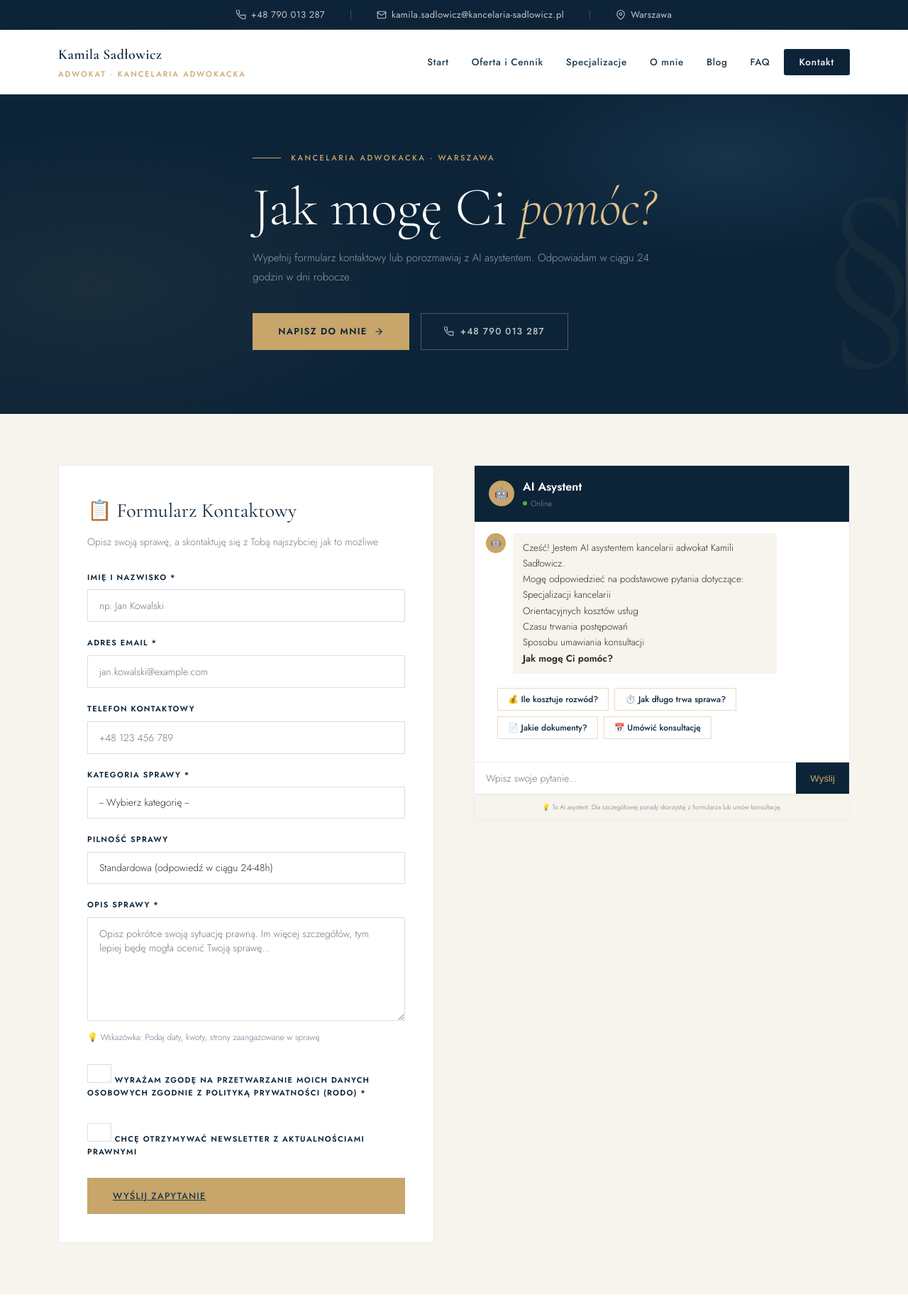
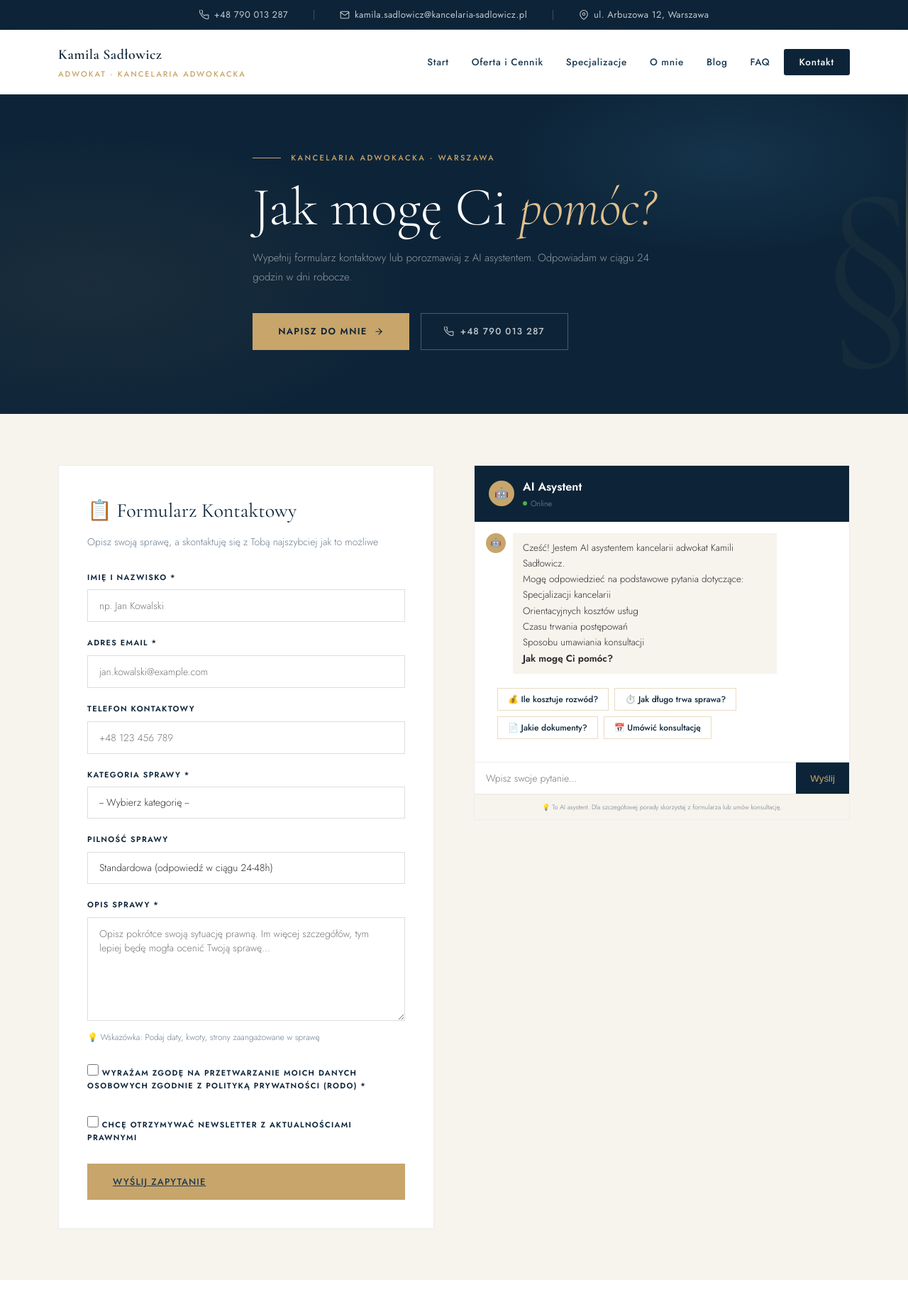
Before and after one commit to sebastian-c87/kancelaria, a PHP site: page /kontakt.html in a window 1280 px wide. Shown: the top 1848 px of the page at 71% size. Run offline with PHP 8.4, Linux system fonts and the light colour scheme.

Commit message:
Poprawki UI: checkbox RODO, blog KRS/Kapiński, adres kancelarii
- Naprawia błąd CSS: appearance:none na .form-group input ukrywał checkbox RODO
  w formularzu kontaktowym; dodano appearance:auto dla input[type=checkbox/radio]
- Artykuł 5 (KRS): dodano kluczowy detal prawny — TK zabezpieczył art. 11d ust. 6
  (ponowne głosowanie zwykłą większością), ale Sejm głosował wg art. 11d ust. 5
  (3/5 głosujących); bojkot PiS paradoksalnie ułatwił osiągnięcie progu 3/5;
  cytat Czarzastego: "TK zabezpieczył nie ten przepis"
- Artykuł 6 (Kapiński): zmiana grafiki z blog-2.png na blog-4.png (lepsza tematycznie)
- Adres kancelarii: ul. Arbuzowa 12, 02-747 Warszawa (Mokotów) dodany do:
  topbara, stopki i karty lokalizacji na kontakt.html we wszystkich 7 stronach
- Schema.org JSON-LD: dodano streetAddress, postalCode, addressRegion i geo
  (GeoCoordinates) do wszystkich stron — poprawa SEO lokalnego

https://claude.ai/code/session_01McNJfM4Qb1WXN3691V5seg

```diff
--- a/assets/css/subpages.css
+++ b/assets/css/subpages.css
@@ -942,6 +942,13 @@
     transition: border-color .2s, box-shadow .2s;
     outline: none;
     appearance: none;
+}
+.form-group input[type="checkbox"],
+.form-group input[type="radio"] {
+    appearance: auto;
+    width: auto;
+    height: auto;
+    padding: 0;
 }
 .form-group input:focus,
 .form-group textarea:focus,
--- a/faq.html
+++ b/faq.html
@@ -106,7 +106,7 @@
         <div class="sep"></div>
         <span>
             <svg width="14" height="14" viewBox="0 0 24 24" fill="none" stroke="currentColor" stroke-width="1.8" stroke-linecap="round" stroke-linejoin="round"><path d="M21 10c0 7-9 13-9 13s-9-6-9-13a9 9 0 0118 0z"/><circle cx="12" cy="10" r="3"/></svg>
-            Warszawa
+            ul. Arbuzowa 12, Warszawa
         </span>
     </div>
 </div>
@@ -1356,7 +1356,7 @@
                 <p>Tel: <a href="tel:+48790013287">+48 790 013 287</a></p>
                 <p>E-mail: <a href="mailto:kamila.sadlowicz@kancelaria-sadlowicz.pl">kamila.sadlowicz@kancelaria-sadlowicz.pl</a></p>
                 <p>LinkedIn: <a href="https://www.linkedin.com/in/kamila-s-b20a8012a/" target="_blank">Profil LinkedIn</a></p>
-                <p style="margin-top:16px;">Warszawa</p>
+                <p style="margin-top:16px;">ul. Arbuzowa 12<br>02-747 Warszawa (Mokotów)</p>
             </div>
         </div>
         <div class="footer-bottom">
--- a/kontakt.html
+++ b/kontakt.html
@@ -29,8 +29,16 @@
         "email": "kamila.sadlowicz@kancelaria-sadlowicz.pl",
         "address": {
           "@type": "PostalAddress",
+          "streetAddress": "ul. Arbuzowa 12",
+          "postalCode": "02-747",
           "addressLocality": "Warszawa",
+          "addressRegion": "Mazowieckie",
           "addressCountry": "PL"
+        },
+        "geo": {
+          "@type": "GeoCoordinates",
+          "latitude": 52.1503,
+          "longitude": 21.0628
         },
         "openingHoursSpecification": {
           "@type": "OpeningHoursSpecification",
@@ -158,7 +166,7 @@
         <div class="sep"></div>
         <span>
             <svg width="14" height="14" viewBox="0 0 24 24" fill="none" stroke="currentColor" stroke-width="1.8" stroke-linecap="round" stroke-linejoin="round"><path d="M21 10c0 7-9 13-9 13s-9-6-9-13a9 9 0 0118 0z"/><circle cx="12" cy="10" r="3"/></svg>
-            Warszawa
+            ul. Arbuzowa 12, Warszawa
         </span>
     </div>
 </div>
@@ -427,8 +435,8 @@
                 <div class="contact-info-card">
                     <div class="info-icon">📍</div>
                     <h3>Lokalizacja</h3>
-                    <p>Warszawa</p>
-                    <small>Spotkania online lub w Warszawie (po umówieniu)</small>
+                    <p>ul. Arbuzowa 12<br>02-747 Warszawa</p>
+                    <small>Dzielnica Mokotów · Spotkania po wcześniejszym umówieniu</small>
                 </div>
 
             </div>
@@ -528,7 +536,7 @@
                 <p>Tel: <a href="tel:+48790013287">+48 790 013 287</a></p>
                 <p>E-mail: <a href="mailto:kamila.sadlowicz@kancelaria-sadlowicz.pl">kamila.sadlowicz@kancelaria-sadlowicz.pl</a></p>
                 <p>LinkedIn: <a href="https://www.linkedin.com/in/kamila-s-b20a8012a/" target="_blank">Profil LinkedIn</a></p>
-                <p style="margin-top:16px;">Warszawa</p>
+                <p style="margin-top:16px;">ul. Arbuzowa 12<br>02-747 Warszawa (Mokotów)</p>
             </div>
         </div>
         <div class="footer-bottom">
```
Also changed, not shown: blog.html (+9 -3 lines), index.html (+9 -2 lines), o-mnie.html (+10 -2 lines), oferta.html (+10 -2 lines), specjalizacje.html (+10 -2 lines).
